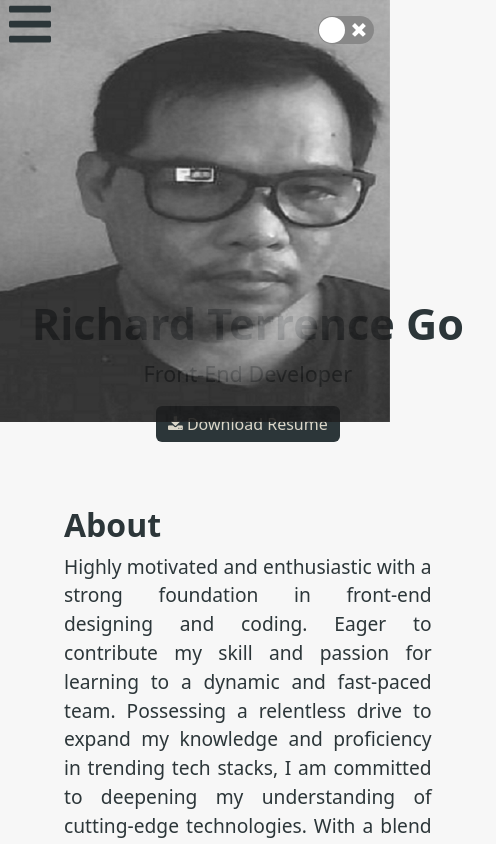
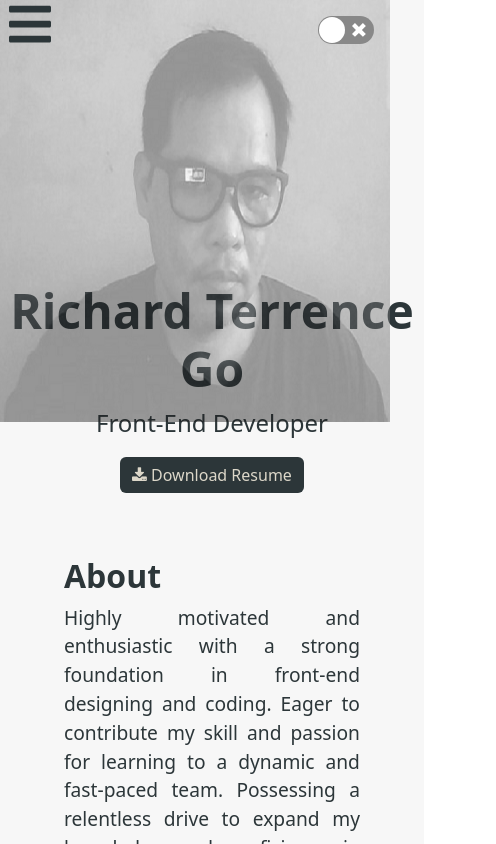
Before and after one commit to RichardTerrence/RTG-portfolio, a React (Create React App) app: page / in a window 390 px wide. Shown: the top 844 px of the page, 496 px wide, since content can reach past the window. Built offline with nearby package versions, Linux system fonts and the light colour scheme; a web font is replaced by a local one.

Commit message:
first commit

```diff
--- a/src/App.js
+++ b/src/App.js
@@ -1,15 +1,12 @@
 import "bootstrap/dist/css/bootstrap.min.css";
 import { BrowserRouter, Routes, Route } from "react-router-dom";
-
 import RightContent from "./components/RightContent";
-import LeftContent from "./components/LeftContent";
 
 const App = () => {
   return (
     <>
       <BrowserRouter>
         <RightContent />
-        <LeftContent />
         <Routes>
           <Route></Route>
         </Routes>
--- a/src/components/ContactForm.css
+++ b/src/components/ContactForm.css
@@ -23,33 +23,29 @@ label {
   background-color: #dcd7c9;
   color: #2c3639;
 }
-@media only screen and (max-width: 1200px) {
+@media (max-width: 1200px) {
   .contact-form {
-    display: grid;
     grid-template-columns: 1fr;
     grid-template-areas: "C-form";
     padding: 2rem;
   }
 }
-@media only screen and (max-width: 992px) {
+@media (max-width: 992px) {
   .contact-form {
-    display: grid;
     grid-template-columns: 1fr;
     grid-template-areas: "C-form";
     padding: 2rem;
   }
 }
-@media only screen and (max-width: 768px) {
+@media (max-width: 768px) {
   .contact-form {
-    display: grid;
     grid-template-columns: 1fr;
     grid-template-areas: "C-form";
     padding: 2rem;
   }
 }
-@media only screen and (max-width: 600px) {
+@media (max-width: 600px) {
   .contact-form {
-    display: grid;
     grid-template-columns: 1fr;
     grid-template-areas: "C-form";
     padding: 2rem;
--- a/src/components/ContactIcon.css
+++ b/src/components/ContactIcon.css
@@ -6,11 +6,22 @@
 }
 .c-icontitle {
   font-size: 1.8em;
+  margin-bottom: 1rem;
 }
 .c-icon h6 {
-  font-size: 1.2em;
+  font-size: 1.3em;
+  margin-left: 1rem;
 }
 .c-icon {
   display: flex;
-  flex-direction: column;
+  margin-bottom: 2rem;
 }
+.c-icon i {
+  color: #2a4e81;
+}
+@media (max-width: 600px) {
+  .c-icon h6 {
+    font-size: 1em;
+    margin-left: 1rem;
+  }
+}
--- a/src/components/LeftContent.css
+++ b/src/components/LeftContent.css
@@ -4,28 +4,23 @@
   box-sizing: border-box;
 }
 .leftcontent-body {
-  min-height: 100%;
   width: 40%;
   position: fixed;
-  top: 0;
-  right: 0;
   filter: grayscale(100%);
   opacity: 90%;
-  background-position: center;
-  background-repeat: no-repeat;
-  background-size: cover;
-  background-image: url("../components/images/rex999.png");
-  transition: 0s ease;
-  backface-visibility: hidden;
-  cursor: pointer;
+  height: 100%;
 }
 
 /*image :hover*/
+.image {
+  width: 100%;
+  height: 100%;
+}
 .middle {
   transition: 0.2s ease;
   opacity: 0;
   position: absolute;
-  top: 85%;
+  top: 80%;
   left: 55%;
   transform: translate(-50%, -50%);
   -ms-transform: translate(-50%, -50%);
@@ -45,48 +40,17 @@
   font-weight: 900;
   padding: 16px 32px;
 }
-@media only screen and (max-width: 1200px) {
+@media (max-width: 768px) {
   .leftcontent-body {
-    width: 40%;
-    min-height: 100%;
-    position: fixed;
-    top: 0;
-    right: 0;
-    background-position: center;
-    background-repeat: no-repeat;
-    background-size: cover;
+    height: 50%;
+    width: 100%;
+    position: absolute;
   }
 }
-@media only screen and (max-width: 992px) {
+@media (max-width: 600px) {
   .leftcontent-body {
-    width: 40%;
-    min-height: 100%;
-    position: fixed;
-    top: 0;
-    right: 0;
-    background-position: center;
-    background-repeat: no-repeat;
-    background-size: cover;
+    height: 50%;
+    width: 100%;
+    position: absolute;
   }
 }
-@media only screen and (max-width: 768px) {
-  .leftcontent-body {
-    width: 100%;
-    min-height: 50%;
-    position: absolute;
-    background-position: center;
-    background-repeat: no-repeat;
-    background-size: cover;
-  }
-}
-
-@media only screen and (max-width: 600px) {
-  .leftcontent-body {
-    width: 100%;
-    min-height: 50%;
-    position: absolute;
-    background-position: center;
-    background-repeat: no-repeat;
-    background-size: cover;
-  }
-}
--- a/src/components/LeftContent.js
+++ b/src/components/LeftContent.js
@@ -1,5 +1,6 @@
 import React from "react";
 import "./LeftContent.css";
+import rex999 from "./images/rex999.png";
 
 const LeftContent = () => {
   return (
@@ -10,7 +11,7 @@ const LeftContent = () => {
         target="_blank"
         rel="noreferrer"
       >
-        <img className="image" alt="" />
+        <img src={rex999} className="image" alt="" />
       </a>
       <div className="middle">
         <div className="text">Hi I am Terrence</div>
--- a/src/components/NavFooter.css
+++ b/src/components/NavFooter.css
@@ -25,23 +25,23 @@
 .nav-link:hover {
   color: black;
 }
-@media only screen and (max-width: 1200px) {
-  .N-footer {
-    max-width: 60%;
-  }
-}
-@media only screen and (max-width: 992px) {
-  .N-footer {
-    max-width: 60%;
-  }
-}
-@media only screen and (max-width: 768px) {
+@media (max-width: 1200px) {
   .N-footer {
     max-width: 100%;
   }
 }
-@media only screen and (max-width: 600px) {
+@media (max-width: 992px) {
   .N-footer {
     max-width: 100%;
   }
 }
+@media (max-width: 768px) {
+  .N-footer {
+    max-width: 100%;
+  }
+}
+@media (max-width: 600px) {
+  .N-footer {
+    max-width: 100%;
+  }
+}
--- a/src/components/RightContent.css
+++ b/src/components/RightContent.css
@@ -115,17 +115,17 @@ h6 {
 }
 .rightcontainer {
   display: grid;
-  grid-template-columns: 1fr;
-  grid-template-areas:
-    "right-info"
-    "right-about"
-    "right-skill"
-    "right-portfoliogallery"
-    "right-contacticon"
-    "right-contactform"
-    "right-footer";
-  width: 60%;
-  height: 100vh;
+  grid-template-columns: 1.5fr 1fr;
+  grid-template-areas: "rightcontainer1 contentleft";
+  width: 100%;
+  height: 100%;
+}
+
+.contentleft {
+  grid-area: contentleft;
+}
+.rightcontainer1 {
+  grid-area: rightcontainer1;
 }
 .right-switch {
   float: right;
@@ -137,15 +137,14 @@ h6 {
   color: #dcd7c9;
   text-align: center;
   justify-content: center;
-  padding-top: 17rem;
+  padding-top: 15rem;
+  z-index: 1;
 }
 .right-info h1 {
-  font-size: 3em;
-  color: black;
+  font-size: 3.5em;
 }
 .right-info p {
   font-size: 1.5em;
-  color: black;
 }
 .right-button {
   background-color: #2c3639;
@@ -175,25 +174,16 @@ h6 {
 .right-footer {
   grid-area: right-footer;
 }
-@media only screen and (max-width: 1200px) {
+@media (max-width: 1200px) {
   .rightcontainer {
-    grid-template-columns: 1fr;
-    grid-template-areas:
-      "right-info"
-      "right-about"
-      "right-skill"
-      "right-portfoliogallery"
-      "right-contacticon"
-      "right-contactform"
-      "right-footer";
-    width: 60%;
+    grid-template-columns: 1.5fr 1fr;
+    grid-template-areas: "rightcontainer1 contentleft";
+    width: 100%;
     height: 100%;
   }
   .right-info {
     color: #dcd7c9;
     text-align: center;
-
-    max-width: 100%;
   }
   .right-switch {
     float: right;
@@ -201,25 +191,19 @@ h6 {
     z-index: 1;
   }
 }
-@media only screen and (max-width: 992px) {
+@media (max-width: 992px) {
   .rightcontainer {
-    grid-template-columns: 1fr;
-    grid-template-areas:
-      "right-info"
-      "right-about"
-      "right-skill"
-      "right-portfoliogallery"
-      "right-contacticon"
-      "right-contactform"
-      "right-footer";
-    width: 60%;
-    height: 100%;
+    grid-template-columns: 1.5fr 1fr;
+    grid-template-areas: "rightcontainer1 contentleft";
+    width: 100%;
+    height: 100vh;
   }
   .right-info {
     color: #dcd7c9;
     text-align: center;
-    font-size: 0.9em;
-    max-width: 100%;
+  }
+  .right-info h1 {
+    font-size: 3em;
   }
   .right-switch {
     float: right;
@@ -228,27 +212,23 @@ h6 {
   }
 }
 
-@media only screen and (max-width: 768px) {
+@media (max-width: 768px) {
   .rightcontainer {
     grid-template-columns: 1fr;
     grid-template-areas:
-      "right-info"
-      "right-about"
-      "right-skill"
-      "right-portfoliogallery"
-      "right-contacticon"
-      "right-contactform"
-      "right-footer";
+      "contentleft"
+      "rightcontainer1";
     width: 100%;
     height: 100%;
+  }
+  .rightcontainer1 {
+    padding-top: 2rem;
   }
   .right-info {
     color: #dcd7c9;
     text-align: center;
-    padding-top: 18rem;
   }
   .right-switch {
-    float: right;
     top: 0.5rem;
     right: -1rem;
     z-index: 1;
@@ -256,27 +236,26 @@ h6 {
   }
 }
 
-@media only screen and (max-width: 600px) {
+@media (max-width: 600px) {
   .rightcontainer {
     grid-template-columns: 1fr;
     grid-template-areas:
-      "right-info"
-      "right-about"
-      "right-skill"
-      "right-portfoliogallery"
-      "right-contacticon"
-      "right-contactform"
-      "right-footer";
+      "contentleft"
+      "rightcontainer1";
     width: 100%;
     height: 100%;
+  }
+  .rightcontainer1 {
+    padding-top: 2rem;
   }
   .right-info {
     color: #dcd7c9;
     text-align: center;
-    padding-top: 18rem;
+  }
+  .right-info h1 {
+    font-size: 3em;
   }
   .right-switch {
-    float: right;
     top: 0.5rem;
     right: -1rem;
     z-index: 1;
--- a/src/components/RightContent.js
+++ b/src/components/RightContent.js
@@ -9,6 +9,7 @@ import NavFooter from "./NavFooter";
 import Skills from "./Skills";
 import ReactSwitch from "react-switch";
 import { createContext, useState } from "react";
+import LeftContent from "./LeftContent";
 
 export const ThemeContext = createContext(null);
 const RightContent = () => {
@@ -21,6 +22,9 @@ const RightContent = () => {
   return (
     <ThemeContext.Provider value={{ theme, setTheme }}>
       <div className="rightcontainer">
+        <div className="contentleft">
+          <LeftContent />
+        </div>
         <div className="rightcontainer1" id={theme}>
           <React.Fragment>
             <SideNav />
@@ -55,8 +59,6 @@ const RightContent = () => {
               development.
             </p>
           </div>
-        </div>
-        <div className="rightcontainer2" id={theme}>
           <Skills className="right-skill" />
           <PortfolioGallery className="right-portfoliogallery" />
           <ContactIcon className="right-contacticon" />
--- a/src/components/Skills.css
+++ b/src/components/Skills.css
@@ -68,7 +68,7 @@
   color: white;
   text-align: center;
 }
-@media only screen and (max-width: 1200px) {
+@media (max-width: 1200px) {
   .skill-tech {
     width: 20rem;
   }
@@ -76,7 +76,7 @@
     font-size: 1.2em;
   }
 }
-@media only screen and (max-width: 992px) {
+@media (max-width: 992px) {
   .skill-tech {
     width: 20rem;
   }
@@ -84,7 +84,14 @@
     font-size: 1.2em;
   }
 }
-@media only screen and (max-width: 768px) {
+@media (max-width: 768px) {
+  .skill-progress {
+    display: flex;
+    flex-direction: column;
+  }
+  .skill-percent {
+    margin-left: 0.1rem;
+  }
   .skill-tech {
     width: 20rem;
   }
@@ -92,7 +99,14 @@
     font-size: 1.2em;
   }
 }
-@media only screen and (max-width: 600px) {
+@media (max-width: 600px) {
+  .skill-progress {
+    display: flex;
+    flex-direction: column;
+  }
+  .skill-percent {
+    margin-left: 0.1rem;
+  }
   .skill-tech {
     width: 20rem;
   }
```
Also changed, not shown: src/components/SideNav.css (+4 -4 lines).
